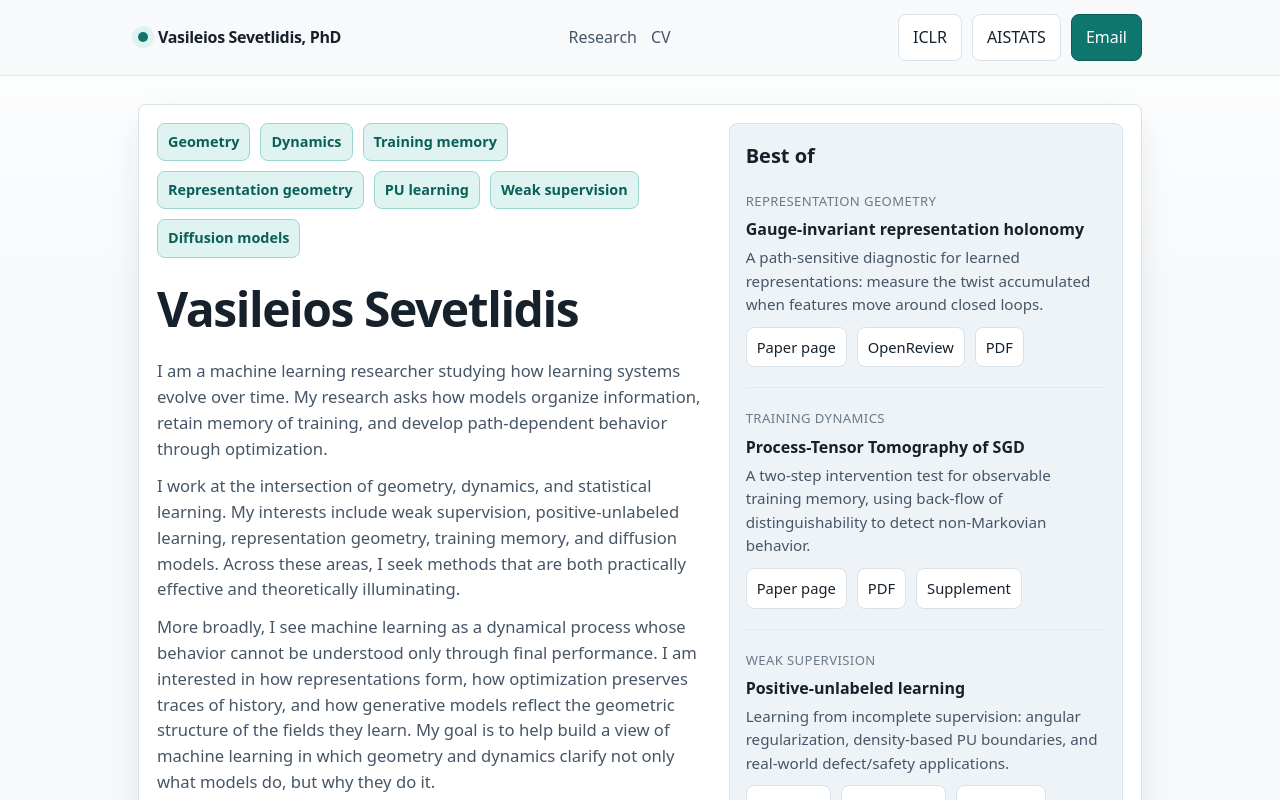
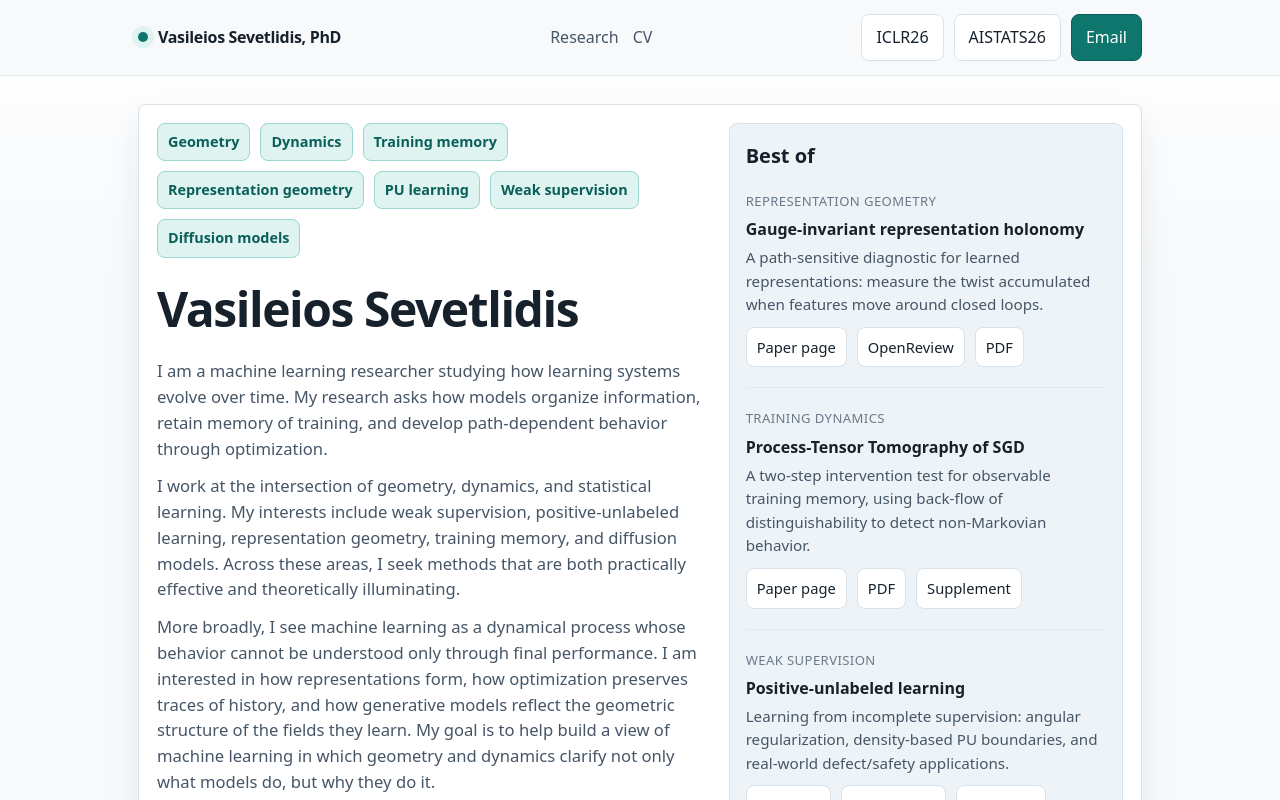
Before and after one commit to vasiseve/vasiseve.github.io, a Vue app: page / in a window 1280 px wide. Shown: the top 800 px of the page. Built offline with nearby package versions, Linux system fonts and the light colour scheme.

Commit message:
update app menu

```diff
--- a/src/App.vue
+++ b/src/App.vue
@@ -13,8 +13,8 @@
         </nav>
 
         <div class="cta">
-          <a class="btn" href="/#/iclr">ICLR</a>
-          <a class="btn" href="/#/aistats">AISTATS</a>
+          <a class="btn" href="/#/iclr">ICLR26</a>
+          <a class="btn" href="/#/aistats">AISTATS26</a>
           <a class="btn primary" href="/#/contact">Email</a>
         </div>
       </div>
```
